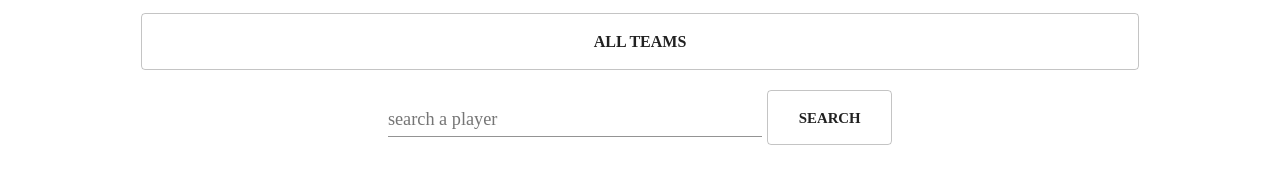
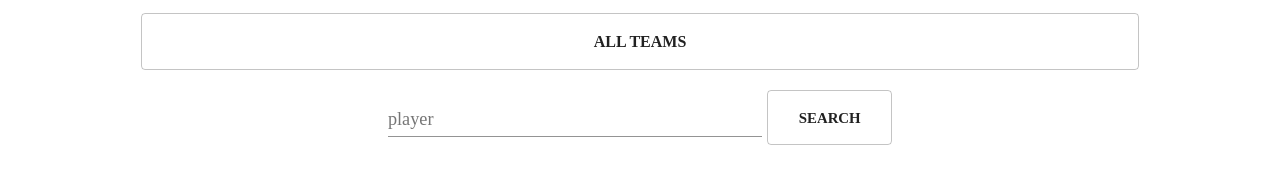
Before and after one commit to petewanca/fivepointplay, a React (Create React App) app in the folder client/: page / in a window 1280 px wide. Shown: the part 155-338 px from the top of the page. Built offline with nearby package versions, Linux system fonts and the light colour scheme; a web font is replaced by a local one.

Commit message:
results styling complete

```diff
--- a/client/src/components/SearchField.js
+++ b/client/src/components/SearchField.js
@@ -5,10 +5,10 @@ import TextField from '@material-ui/core/TextField';
 import Button from '@material-ui/core/Button';
 import Card from '@material-ui/core/Card';
 import CardActionArea from '@material-ui/core/CardActionArea';
-import CardActions from '@material-ui/core/CardActions';
 import CardContent from '@material-ui/core/CardContent';
 import CardMedia from '@material-ui/core/CardMedia';
 import Typography from '@material-ui/core/Typography';
+import Grid from '@material-ui/core/Grid';
 
 
 import axios from 'axios';
@@ -35,20 +35,24 @@ const styles = {
       margin: "20px 0 0 5px"
     },
     playerImage: {
-      height: "160px",
-      width: "220px"
+      width: "100%",
+      borderBottom: "1px solid gray"
     },
     teamLogo: {
       width: "15%"
     },
     card: {
-      maxWidth: "30%",
+      maxWidth: "100%",
+      align: "center"
     },
     media: {
       height: 140,
     },
     cardContainer: {
-      textDecoration: "none"
+      textDecoration: "none",
+    },
+    searchForm: {
+      marginBottom: "5%"
     }
 }
 
@@ -77,10 +81,10 @@ export default class SearchField extends Component {
   render() {
     return (
       <div>
-        <form onSubmit={this.handleSubmit}>
+        <form style={styles.searchForm} onSubmit={this.handleSubmit}>
           <TextField
               id="search"
-              label="search a player"
+              label="player"
               name="search"
               value={this.state.playerSearch}
               onChange={this.handleChange}
@@ -90,12 +94,14 @@ export default class SearchField extends Component {
               style={styles.searchButton}
               variant="outlined"
               margin="normal"
+              onClick={this.handleSubmit}
               size="small">Search</Button>
         </form>
-
-        {/* once search term entered, player results begin here */}
+        <Grid container justify="center" spacing={3}>
+        {/* search results area for players */}
         {
           this.state.players.map(player => (
+            <Grid item xs={12} md={4} lg={4} xl={4}>
             <Card style={styles.card}>
               <CardActionArea>
               <Link style={styles.cardContainer} to={{
@@ -115,28 +121,16 @@ export default class SearchField extends Component {
                     {player.playerName}
                   </Typography>
                   <Typography variant="body2" color="textSecondary" component="p">
-                    {player.position} // {player.teamName}
+                    {player.position}  |  {player.teamName}
                   </Typography>
                 </CardContent>
                 </Link>
               </CardActionArea>
-              <CardActions>
-                {/* <Button><Link style={{ textDecoration: 'none' }} to={{
-                  pathname: '/player-profile',
-                    state: {
-                      players: player
-                    }
-                }}>Player Profile
-                </Link></Button> */}
-
-                {/* <Button size="small" color="primary">
-                  Player Profile
-                </Button> */}
-              </CardActions>
             </Card>
-            // </Link>
+            </Grid>
           ))
         }
+        </Grid>
       </div>
     )
   }
```
